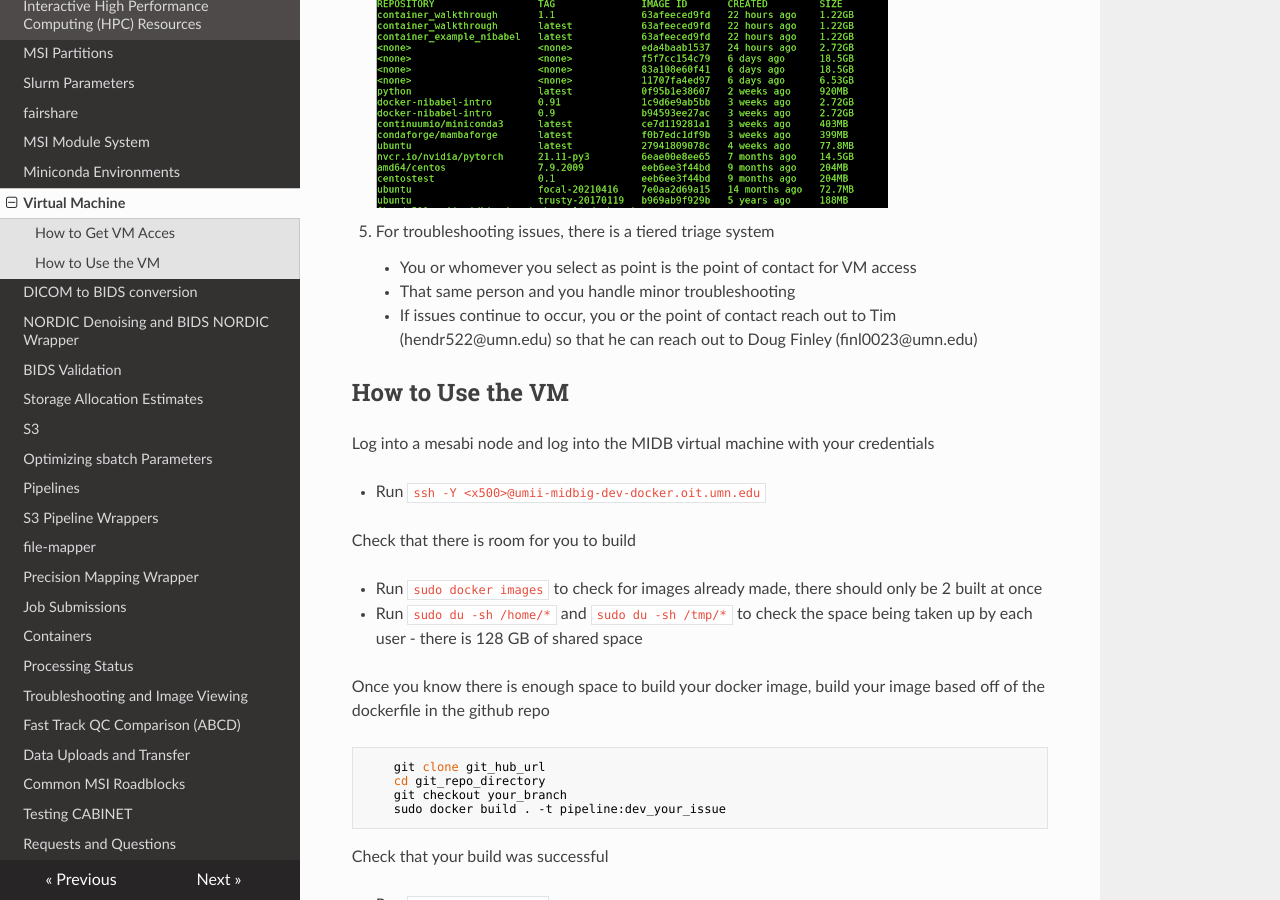
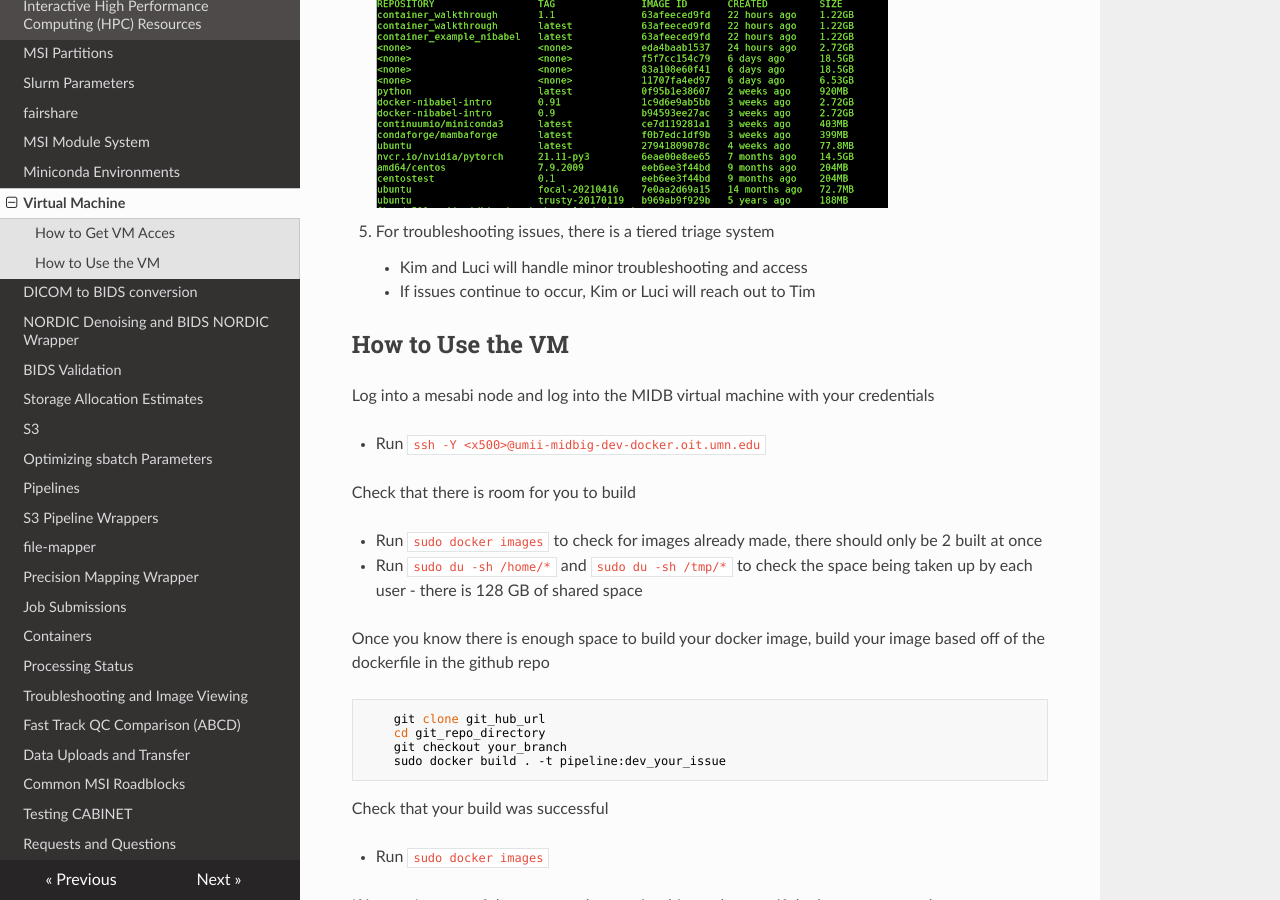
Before and after one commit to DCAN-Labs/cdni-brain, an MkDocs documentation site: the page built from docs/vm.md, in a window 1280 px wide and 900 px high, scrolled down 809 px. Built offline with MkDocs 1.6.1, drawn with Linux system fonts in a browser that asks for light colours; nearby versions of some CDN libraries.

Commit message:
update troubleshooting section

```diff
--- a/docs/vm.md
+++ b/docs/vm.md
@@ -23,9 +23,8 @@ DCAN Labs has access to a Virtual Machine (VM) for the purpose of building Docke
     ![vm_example](img/vm_example.png)
 
 5. For troubleshooting issues, there is a tiered triage system
-    * You or whomever you select as point is the point of contact for VM access
-    * That same person and you handle minor troubleshooting
-    * If issues continue to occur, you or the point of contact reach out to Tim (hendr522@umn.edu) so that he can reach out to Doug Finley (finl0023@umn.edu)
+    * Kim and Luci will handle minor troubleshooting and access
+    * If issues continue to occur, Kim or Luci will reach out to Tim
 
 ## How to Use the VM
 
```
